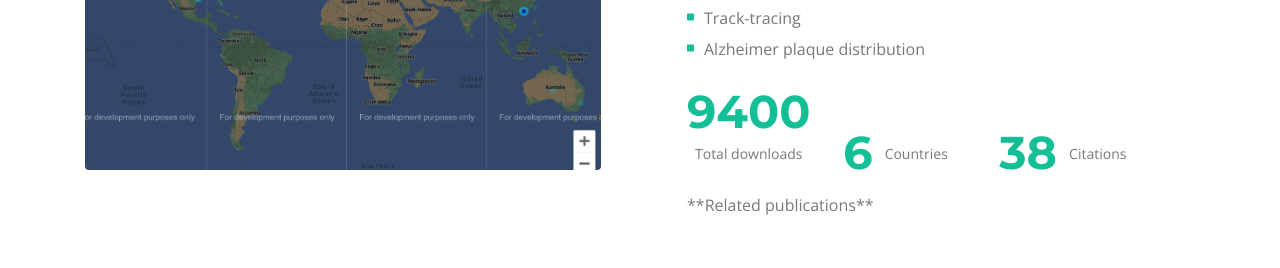
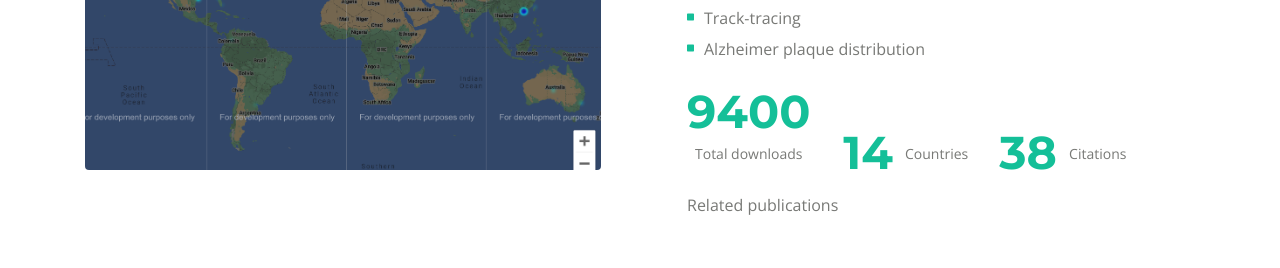
Before and after one commit to Neural-Systems-at-UIO/Neural-Systems-at-UIO.github.io, a plain HTML site: page index.html in a window 1280 px wide. Shown: the part 6360-6628 px from the top of the page. Drawn offline with nearby package versions, Linux system fonts and the light colour scheme.

Commit message:
fix publication text

```diff
--- a/index.html
+++ b/index.html
@@ -576,7 +576,7 @@
                                     <div class="counter-info">Total downloads</div>
                                 </div>
                                 <div class="cell">
-                                    <div class="counter-value number-count" data-count="6">1</div>
+                                    <div class="counter-value number-count" data-count="14">1</div>
                                     <div class="counter-info">Countries</div>
                                 </div>
                                 <div class="cell">
@@ -586,14 +586,15 @@
                             </div>
 
                                                    <!-- end of counter -->
-<p>**Related publications**
+<!-- Related publications -->
+			<p>Related publications
 			<li* Szabo G.G, Farrell J.S, Dudok B, Hou W, Ortiz A.L, Varga C, Moolchand P, Gulsever C, Gschwind T, Dimidschstein J, Capogna M. and Soltesz I.
   			 	Ripple-selective GABAergic projection cells in the hippocampus. Neuron 2022 https://doi.org/10.1016/j.neuron.2022.04.002*</li>
 			<li* * Whilden CM, Chevée M, An Seong Yeol,  Pezon Brown S.
   			 	The synaptic inputs and thalamic projections of two classes of layer 6 corticothalamic neurons in primary somatosensory cortex of the mouse
    				J Comp Neurol. 2021 Dec;529(17):3751-3771. doi: https://doi.org/10.1002/cne.25163. Epub 2021 May 6.
 				*</li>
-</p>
+
                         </div> <!-- end of text-container -->
                     </div> <!-- end of col -->
                 </div> <!-- end of row -->
```
Lines whose indentation alone changed are shown as unchanged.
